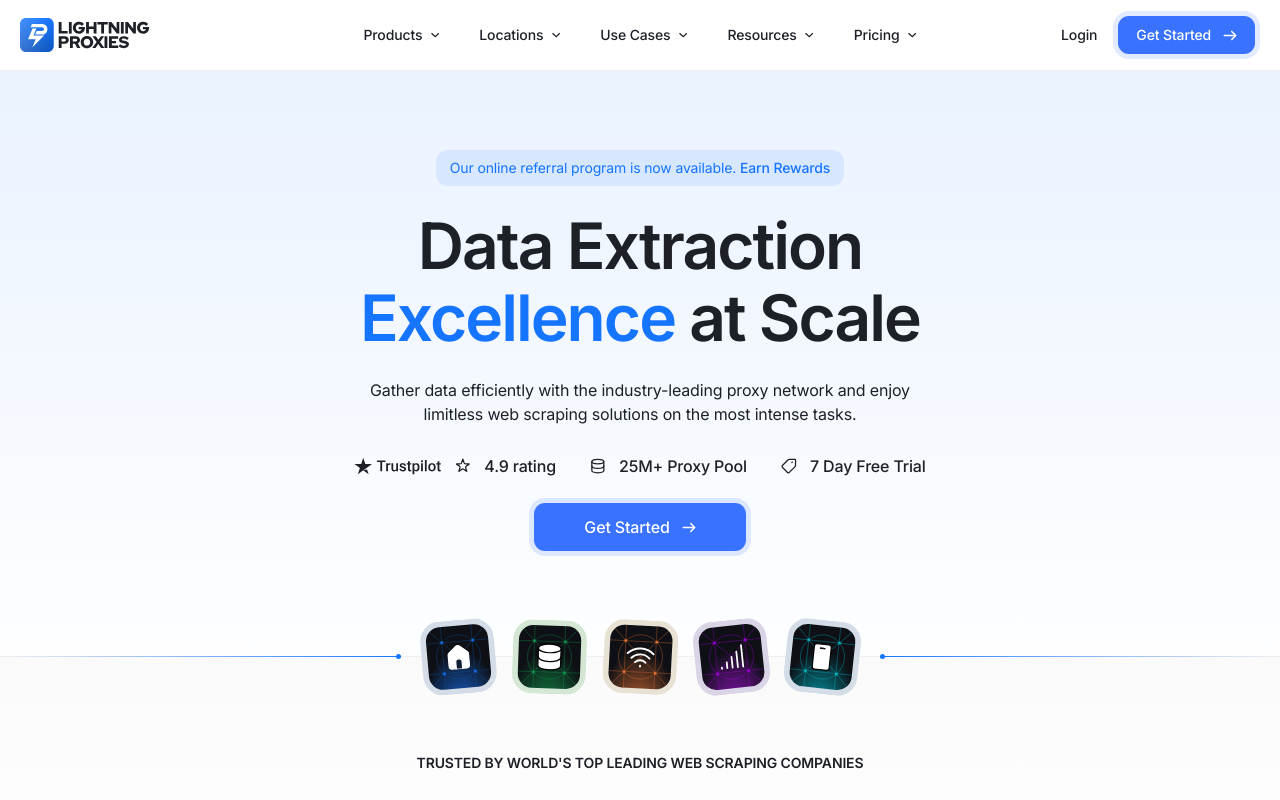
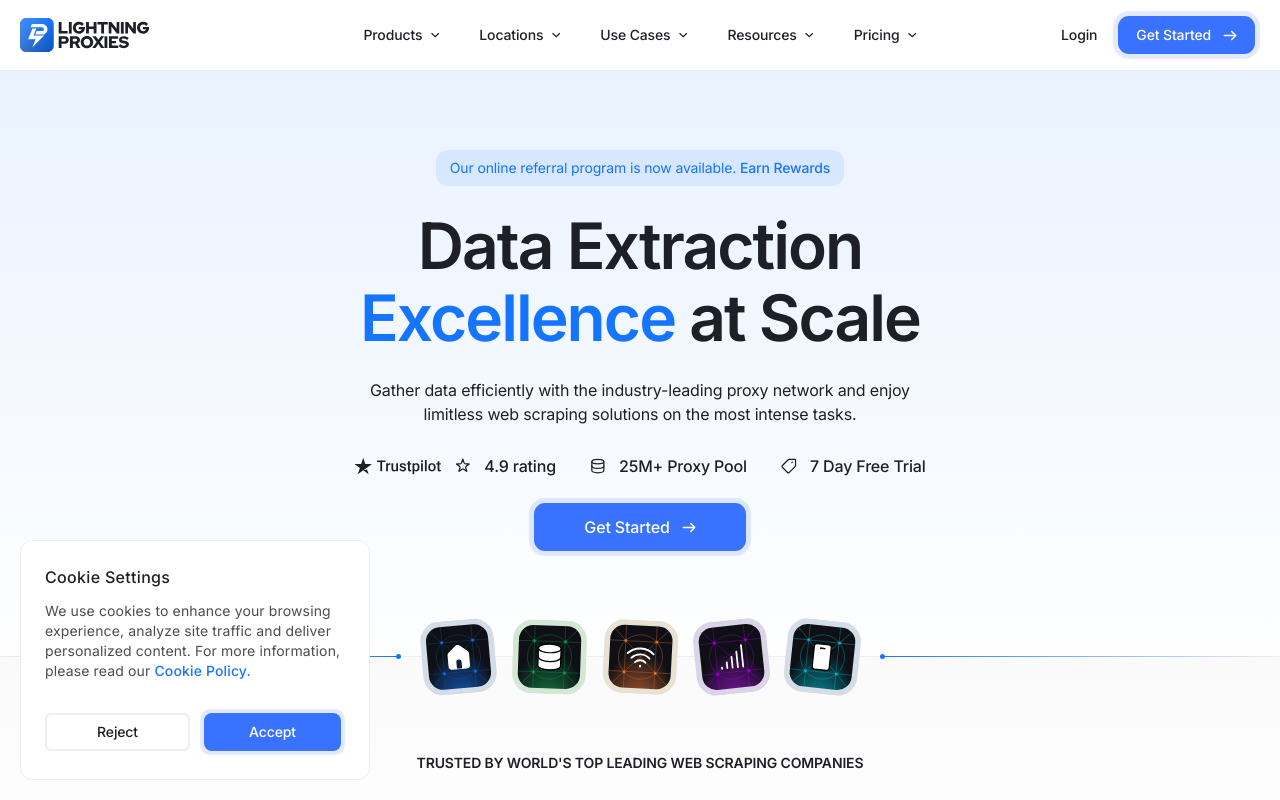
Before and after one commit to aarrohan/lightning-proxies, a Next.js app: page / in a window 1280 px wide. Shown: the top 800 px of the page. Built offline with nearby package versions, Linux system fonts and the light colour scheme.

Commit message:
feat(ui): add cookie popup

```diff
--- a/src/app/layout.tsx
+++ b/src/app/layout.tsx
@@ -3,6 +3,7 @@
 import "./globals.css";
 import NavigationBar from "@/components/global/NavigationBar";
 import Footer from "@/components/global/Footer";
+import CookiePopup from "@/components/global/CookiePopup";
 
 const inter = Inter({ subsets: ["latin"] });
 
@@ -24,6 +25,7 @@
 
         {children}
 
+        <CookiePopup />
         <Footer />
       </body>
     </html>
--- /dev/null
+++ b/src/components/global/CookiePopup.tsx
@@ -0,0 +1,108 @@
+"use client";
+import { useEffect, useState } from "react";
+import Link from "next/link";
+import PrimaryBtn from "../ui/PrimaryBtn";
+
+export default function CookiePopup() {
+  const [isActive, setIsActive] = useState<boolean>(false);
+
+  useEffect(() => {
+    setTimeout(() => {
+      setIsActive(true);
+    }, 2000);
+  }, []);
+
+  return (
+    <div
+      className={`fixed z-50 bottom-5 left-0 px-5 origin-bottom-left ${
+        !isActive ? "scale-95 opacity-0 pointer-events-none" : ""
+      } duration-300`}
+    >
+      <div className="w-full max-w-[350px] p-5 sm:p-6 border border-dark-white bg-white rounded-xl">
+        <div className="mb-3 flex items-center gap-2">
+          {/* <svg
+            width="18"
+            height="19"
+            viewBox="0 0 18 19"
+            fill="none"
+            xmlns="http://www.w3.org/2000/svg"
+          >
+            <path
+              d="M9.04343 17C12.7294 17 15.7979 14.3703 16.4562 10.8939C16.6497 9.87252 16.1948 9.92645 15.2326 9.75785C14.5497 9.6383 13.9123 9.17502 13.675 8.441C13.5133 7.9412 13.4532 7.92106 12.9264 7.89915C11.8396 7.85396 10.9688 6.70167 11.4024 5.76951C11.5643 5.42177 11.559 5.38169 11.2559 5.14586C10.7254 4.73322 10.478 3.96245 10.5734 3.21953C10.676 2.41932 10.736 2.13102 9.88905 2.04091C5.59243 1.58375 1.5 5.0147 1.5 9.4961C1.5 13.6404 4.87731 17 9.04343 17Z"
+              stroke="#1675FF"
+              strokeWidth="1.25"
+            />
+            <path
+              d="M8.25652 9.5H8.24902"
+              stroke="#1675FF"
+              strokeWidth="1.5"
+              strokeLinecap="round"
+              strokeLinejoin="round"
+            />
+            <path
+              d="M4.50663 8H4.49915"
+              stroke="#1675FF"
+              strokeWidth="1.5"
+              strokeLinecap="round"
+              strokeLinejoin="round"
+            />
+            <path
+              d="M9.00652 14H8.99902"
+              stroke="#1675FF"
+              strokeWidth="1.5"
+              strokeLinecap="round"
+              strokeLinejoin="round"
+            />
+            <path
+              d="M7.5 5L6.75 5.75"
+              stroke="#1675FF"
+              strokeWidth="1.25"
+              strokeLinecap="round"
+              strokeLinejoin="round"
+            />
+            <path
+              d="M12.75 11L12 11.75"
+              stroke="#1675FF"
+              strokeWidth="1.25"
+              strokeLinecap="round"
+              strokeLinejoin="round"
+            />
+            <path
+              d="M5.25 11.75L6 12.5"
+              stroke="#1675FF"
+              strokeWidth="1.25"
+              strokeLinecap="round"
+              strokeLinejoin="round"
+            />
+          </svg> */}
+
+          <p className="text-sm sm:text-base font-medium -tracking-[-0.3px] sm:-tracking-[-0.32px]">
+            Cookie Settings
+          </p>
+        </div>
+
+        <p className="text-xs sm:text-sm -tracking-[-0.12px] sm:-tracking-[-0.14px] text-primary/80">
+          We use cookies to enhance your browsing experience, analyze site
+          traffic and deliver personalized content. For more information, please
+          read our{" "}
+          <Link href={"/"} className="font-medium text-accent">
+            Cookie Policy.
+          </Link>
+        </p>
+
+        <div className="mt-7 grid grid-cols-2 items-center gap-2.5">
+          <button
+            onClick={() => setIsActive(false)}
+            className="active:scale-95 w-full py-[7px] px-4 border-2 border-dark-white rounded-[6px] text-sm font-medium tracking-[-0.14px] duration-200"
+          >
+            Reject
+          </button>
+
+          <PrimaryBtn handleClick={() => setIsActive(false)} extraSmall>
+            Accept
+          </PrimaryBtn>
+        </div>
+      </div>
+    </div>
+  );
+}
--- a/src/components/ui/PrimaryBtn.tsx
+++ b/src/components/ui/PrimaryBtn.tsx
@@ -1,16 +1,19 @@
 interface IProps {
   extraSmall?: boolean;
   customClasses?: string;
+  handleClick?: () => void;
   children: React.ReactNode;
 }
 
 export default function PrimaryBtn({
   extraSmall,
   customClasses,
+  handleClick,
   children,
 }: IProps) {
   return (
     <div
+      onClick={handleClick}
       className={`group active:scale-95 ${
         extraSmall ? "p-[4px]" : "p-[5px]"
       } bg-accent-dark/15 ${
@@ -23,11 +26,11 @@
         }`}
       >
         <button
-          className={`relative py-[7px] px-4 bg-accent-dark ${
+          className={`relative w-full py-[7px] px-4 bg-accent-dark ${
             extraSmall ? "rounded-[6px]" : "rounded-[9px]"
           } text-sm font-medium tracking-[-0.14px] text-white overflow-hidden ${customClasses}`}
         >
-          <span className="relative z-10 flex items-center gap-3">
+          <span className="relative z-10 flex justify-center items-center gap-3">
             {children}
           </span>
 
```
